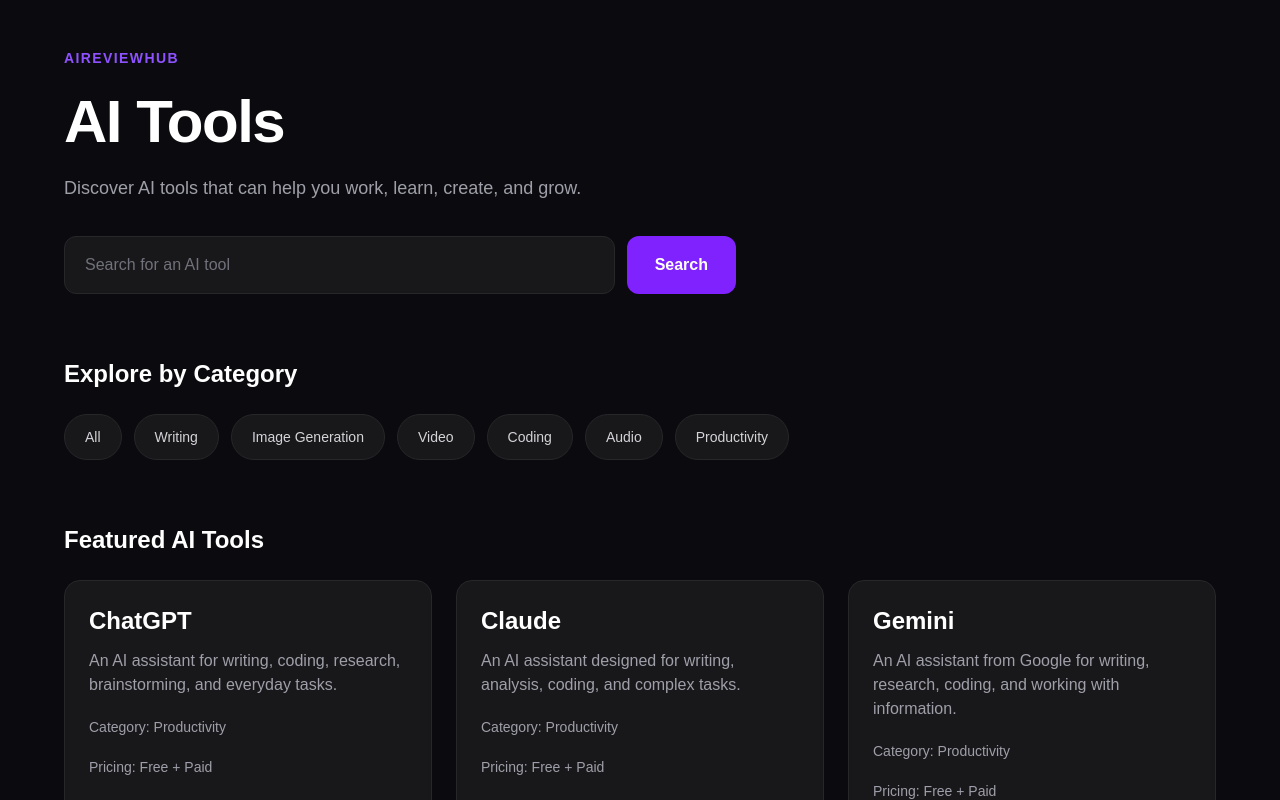
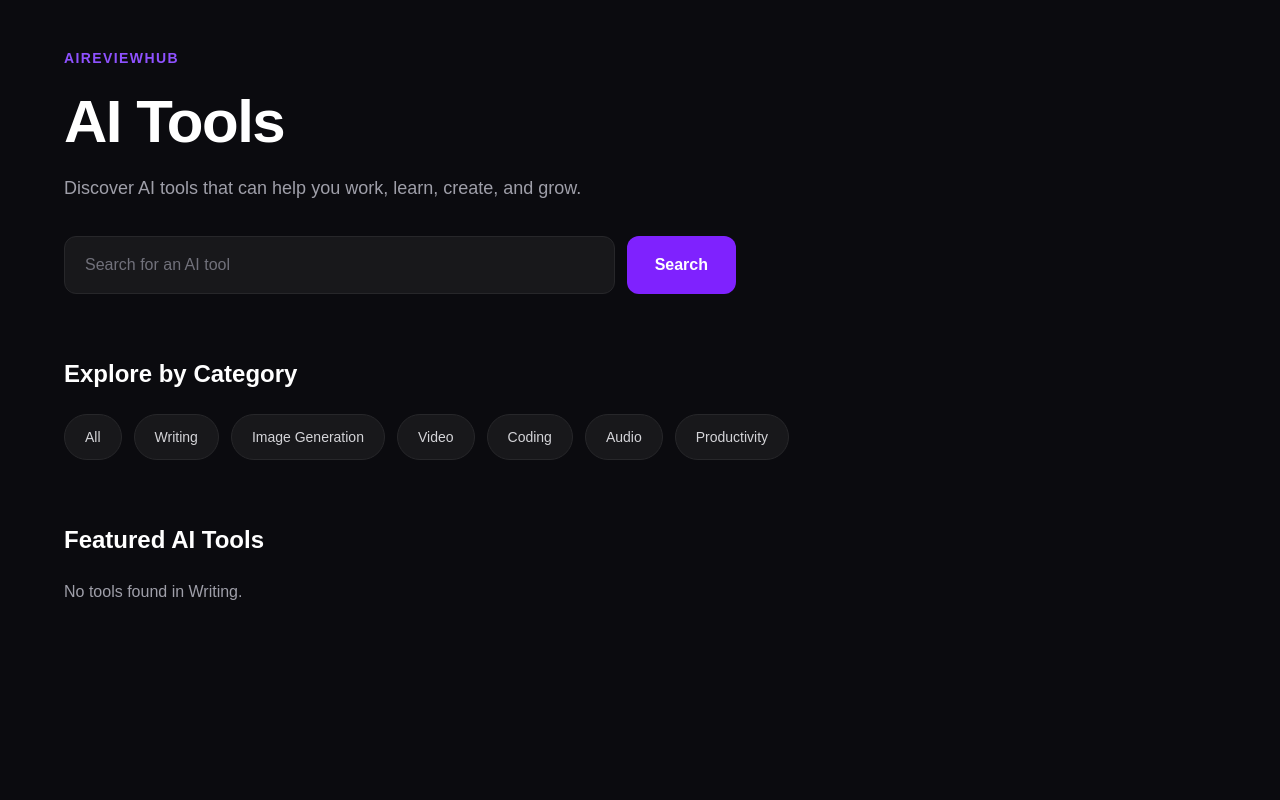
Before and after one commit to vikash-ai-dev/AIReviewHub, a Next.js app: page /tools in a window 1280 px wide. Both pictures are taken after a click on the button "Writing". Shown: the top 800 px of the page. Built offline with nearby package versions, Linux system fonts and the light colour scheme.

Commit message:
worked on search tag

```diff
--- a/src/app/components/ToolCard.jsx
+++ b/src/app/components/ToolCard.jsx
@@ -1,7 +1,7 @@
 import Link from "next/link";
 export default function ToolCard({ tool }) {
   return (
-    <article className="rounded-2xl border border-zinc-800 bg-zinc-900 p-6">
+    <article className="rounded-2xl border border-zinc-800 bg-[#15151C] p-6">
       <h2 className="text-2xl font-bold text-white">{tool.name}</h2>
       <p className="mt-3 text-zinc-400 leading-6">{tool.description}</p>
       <div className="mt-5 space-y-5 text-sm text-zinc-400">
--- a/src/app/tools/page.js
+++ b/src/app/tools/page.js
@@ -13,12 +13,21 @@
 
         const matchesSearch =
             search.trim() === "" ||
-            tool.name.toLowerCase().includes(search.toLowerCase()) ||
-            tool.description.toLowerCase().includes(search.toLowerCase()) ||
-            tool.bestFor.toLowerCase().includes(search.toLowerCase());
+            tool.name.toLowerCase().includes(search.trim().toLowerCase()) ||
+            tool.description.toLowerCase().includes(search.trim().toLowerCase()) ||
+            tool.bestFor.toLowerCase().includes(search.trim().toLowerCase());
 
         return matchesCategory && matchesSearch;
     });
+    let emptyMessage = "No tools found.";
+
+    if (search.trim() !== "" && selectedCategory !== "") {
+        emptyMessage = `No results for "${search.trim()}" in ${selectedCategory}.`;
+    } else if (search.trim() !== "") {
+        emptyMessage = `No results for "${search.trim()}".`;
+    } else if (selectedCategory !== "") {
+        emptyMessage = `No tools found in ${selectedCategory}.`;
+    }
 
     return (
         <main className="min-h-screen bg-[#0B0B0F] px-6 py-12 text-white">
@@ -56,15 +65,28 @@
                             className="rounded-full border border-zinc-800 bg-zinc-900 px-5 py-3 text-sm font-medium text-zinc-300 transition hover:border-violet-500 hover:text-white">
                             All
                         </button>
-                        <button className="rounded-full border border-zinc-800 bg-zinc-900 px-5 py-3 text-sm font-medium text-zinc-300 transition hover:border-violet-500 hover:text-white">Writing</button>
-                        <button className="rounded-full border border-zinc-800 bg-zinc-900 px-5 py-3 text-sm font-medium text-zinc-300 transition hover:border-violet-500 hover:text-white">Image Generation</button>
-                        <button className="rounded-full border border-zinc-800 bg-zinc-900 px-5 py-3 text-sm font-medium text-zinc-300 transition hover:border-violet-500 hover:text-white">Video</button>
-                        <button className="rounded-full border border-zinc-800 bg-zinc-900 px-5 py-3 text-sm font-medium text-zinc-300 transition hover:border-violet-500 hover:text-white">Coding</button>
-                        <button className="rounded-full border border-zinc-800 bg-zinc-900 px-5 py-3 text-sm font-medium text-zinc-300 transition hover:border-violet-500 hover:text-white">Audio</button>
+                        <button
+                            onClick={() => setSelectedCategory("Writing")}
+                            className="rounded-full border border-zinc-800 bg-zinc-900 px-5 py-3 text-sm font-medium text-zinc-300 transition hover:border-violet-500 hover:text-white"> Writing </button>
+                        <button
+                            onClick={() => setSelectedCategory("Image Generation")}
+                            className="rounded-full border border-zinc-800 bg-zinc-900 px-5 py-3 text-sm font-medium text-zinc-300 transition hover:border-violet-500 hover:text-white"> Image Generation </button>
+                        <button
+                            onClick={() => setSelectedCategory("Video")}
+                            className="rounded-full border border-zinc-800 bg-zinc-900 px-5 py-3 text-sm font-medium text-zinc-300 transition hover:border-violet-500 hover:text-white"> Video </button>
+                        <button
+                            onClick={() => setSelectedCategory("Coding")}
+                            className="rounded-full border border-zinc-800 bg-zinc-900 px-5 py-3 text-sm font-medium text-zinc-300 transition hover:border-violet-500 hover:text-white"> Coding</button>
+                        <button
+                            onClick={() => setSelectedCategory("Audio")}
+                            className="rounded-full border border-zinc-800 bg-zinc-900 px-5 py-3 text-sm font-medium text-zinc-300 transition hover:border-violet-500 hover:text-white"> Audio
+                        </button>
                         <button
                             onClick={() => setSelectedCategory("Productivity")}
 
-                            className="rounded-full border border-zinc-800 bg-zinc-900 px-5 py-3 text-sm font-medium text-zinc-300 transition hover:border-violet-500 hover:text-white">Productivity</button>
+                            className="rounded-full border border-zinc-800 bg-zinc-900 px-5 py-3 text-sm font-medium text-zinc-300 transition hover:border-violet-500 hover:text-white"> Productivity
+
+                        </button>
                     </div>
                 </section>
                 <section className="mt-16">
@@ -73,9 +95,16 @@
                     </h2>
                     <div className="mt-6 grid gap-6 md:grid-cols-2 lg:grid-cols-3">
 
+
                         {filteredTools.map((tool) => (
                             <ToolCard key={tool.name} tool={tool} />
                         ))}
+                        {filteredTools.length === 0 && (
+                            <p className="text-zinc-400">
+                                {emptyMessage}
+                            </p>
+
+                        )}
 
                     </div>
 
```
